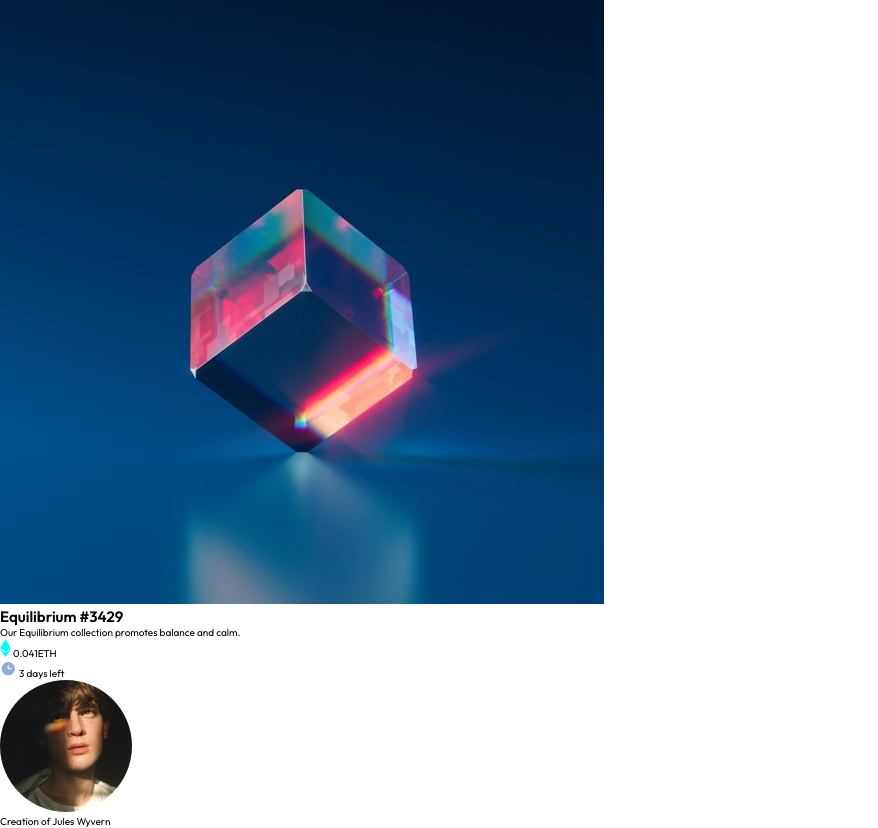
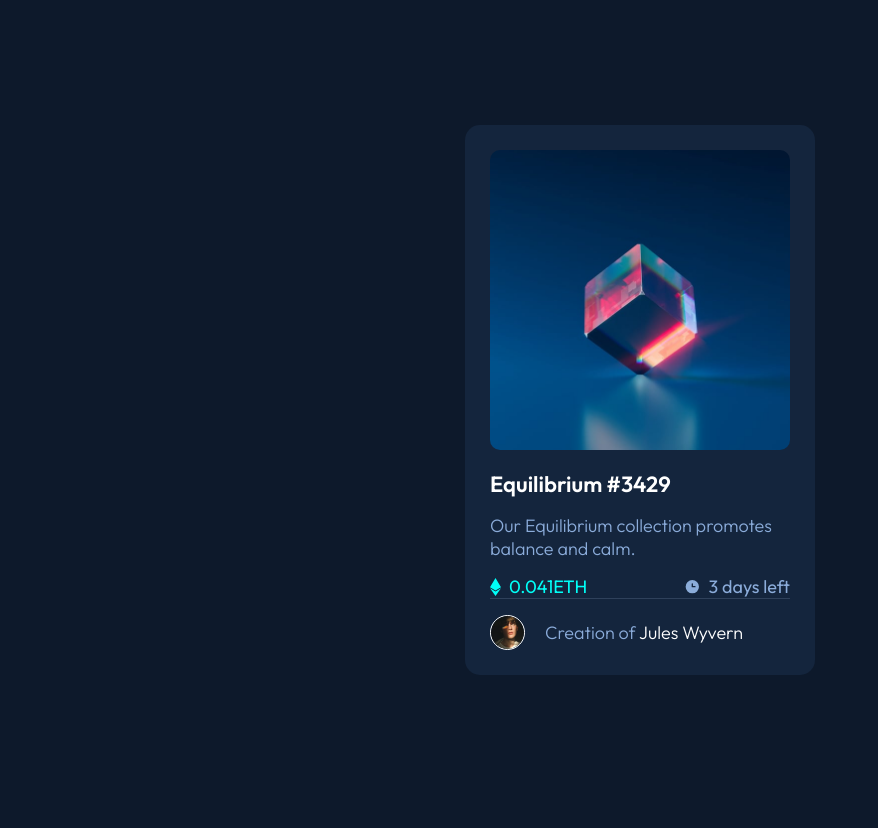
Before and after one commit to diegoesdev/NFT-preview-card-component, a plain HTML site: page index.html in a window 1280 px wide. Shown: the whole page, without its empty margins (0-878 px from the left). After the commit the page ends 800 px from the top, so only its background shows below. Drawn offline with Linux system fonts and the light colour scheme.

Commit message:
Establecidos los estilos de la tarjeta.

```diff
--- a/index.html
+++ b/index.html
@@ -8,24 +8,24 @@
     <title>NFT preview card</title>
 </head>
 <body>
-    <section>
-        <figure>
+    <section class="card">
+        <figure class="card__image">
             <img src="./nft-preview-card-component-main/images/image-equilibrium.jpg" alt="Equilibrium logo">
         </figure>
-        <div>
+        <div class="card__info">
             <h1>Equilibrium #3429</h1>
             <p>Our Equilibrium collection promotes balance and calm.</p>
-            <div>
+            <div class="card__info--data">
                 <div>
                     <img src="./nft-preview-card-component-main/images/icon-ethereum.svg" alt="">
-                    <span>0.041ETH</span>
+                    <span id="eth">0.041ETH</span>
                 </div>
                 <div>
                     <img src="./nft-preview-card-component-main/images/icon-clock.svg" alt="">
-                    <span>3 days left</span>
+                    <span id="days">3 days left</span>
                 </div>
             </div>
-            <div>
+            <div class="card__info--author">
                 <img src="./nft-preview-card-component-main/images/image-avatar.png" alt="Your photo">
                 <p>Creation of <span>Jules Wyvern</span></p>
             </div>
--- a/styles.css
+++ b/styles.css
@@ -26,3 +26,90 @@ html {
     --regular: 400;
     --semibold: 600;
 }
+
+body {
+    height: 100vh;
+    background-color: hsl(217, 54%, 11%);
+    display: flex;
+    justify-content: center;
+    align-items: center;
+}
+
+.card {
+    height: 550px;
+    width: 350px;
+    background-color: hsl(216, 50%, 16%);
+    padding: 25px;
+    border-radius: 15px;
+    display: flex;
+    flex-direction: column;
+    justify-content: space-between;
+}
+
+.card__image img{
+    width: 100%;
+    border-radius: 10px;
+}
+
+.card__info {
+    height: 180px;
+    display: flex;
+    flex-direction: column;
+    justify-content: space-between;
+}
+
+.card__info h1{
+    color: var(--white);
+    font-size: 2.2rem;
+}
+
+.card__info p {
+    color: var(--soft-blue);
+    font-size: var(--paragraph);
+    font-weight: var(--light);
+}
+
+.card__info--data {
+    display: flex;
+    justify-content: space-between;
+    border-bottom: 1px solid hsl(215, 32%, 27%);
+}
+
+.card__info--data div {
+    display: flex;
+    align-items: center;
+}
+
+.card__info--data img {
+    padding-right: 8px;
+}
+
+.card__info--data #eth {
+    font-size: var(--paragraph);
+    color: var(--cyan);
+}
+
+.card__info--data #days {
+    font-size: var(--paragraph);
+    color: var(--soft-blue);
+}
+
+.card__info--author {
+    display: flex;
+    align-items: center;
+    justify-content: flex-start;
+}
+
+.card__info--author img {
+    width: 35px;
+    border-radius: 50%;
+    border: 1px solid var(--white);
+}
+
+.card__info--author p {
+    padding-left: 20px;
+}
+
+.card__info--author p span {
+    color: var(--white);
+}
```
